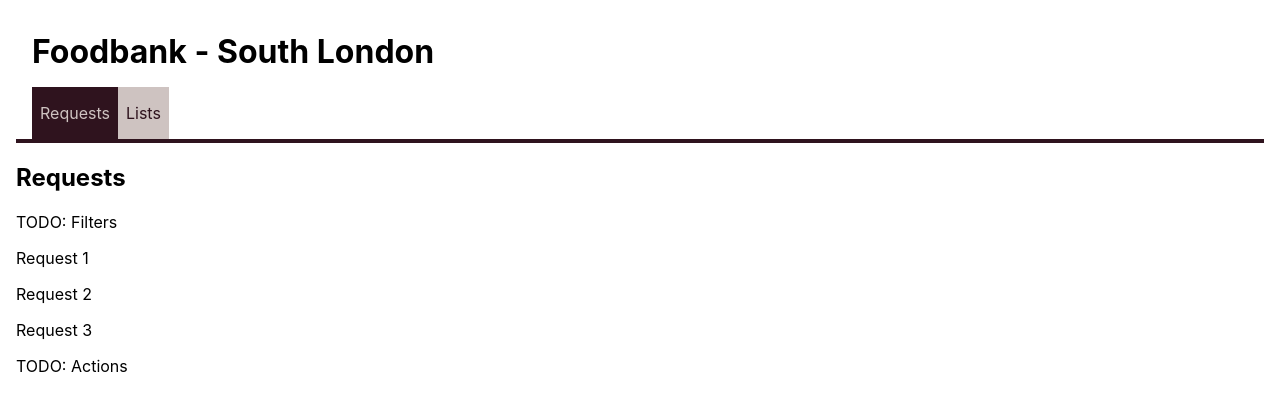
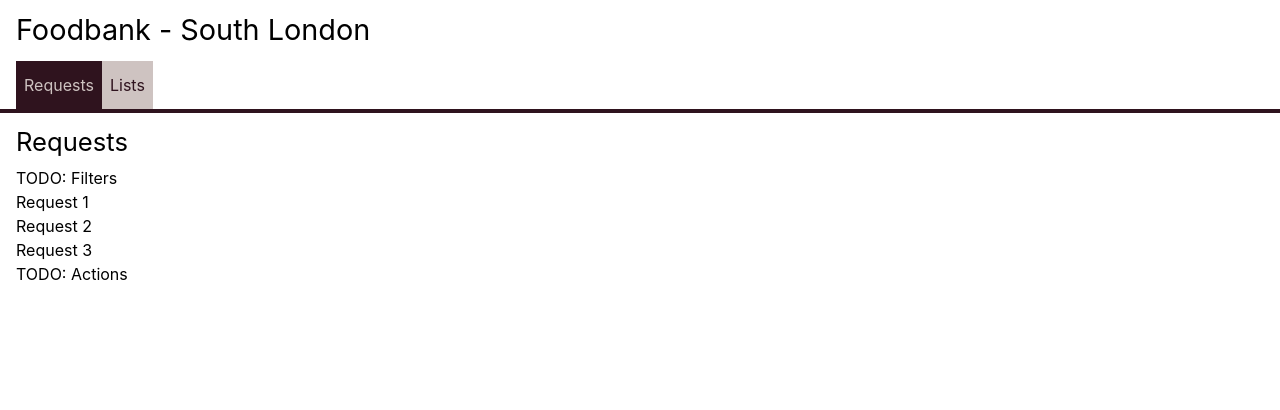
Before and after one commit to christchurchlondon/foodbank-southlondon, a React (Create React App) app in the folder frontend/: page / in a window 1280 px wide. Shown: the top 410 px of the page. Built offline with nearby package versions, Linux system fonts and the light colour scheme.

Commit message:
Cosmetic updates

```diff
--- a/frontend/src/App.css
+++ /dev/null
@@ -1,38 +0,0 @@
-.App {
-  text-align: center;
-}
-
-.App-logo {
-  height: 40vmin;
-  pointer-events: none;
-}
-
-@media (prefers-reduced-motion: no-preference) {
-  .App-logo {
-    animation: App-logo-spin infinite 20s linear;
-  }
-}
-
-.App-header {
-  background-color: #282c34;
-  min-height: 100vh;
-  display: flex;
-  flex-direction: column;
-  align-items: center;
-  justify-content: center;
-  font-size: calc(10px + 2vmin);
-  color: white;
-}
-
-.App-link {
-  color: #61dafb;
-}
-
-@keyframes App-logo-spin {
-  from {
-    transform: rotate(0deg);
-  }
-  to {
-    transform: rotate(360deg);
-  }
-}
--- a/frontend/src/App.jsx
+++ b/frontend/src/App.jsx
@@ -1,6 +1,5 @@
 import React from 'react';
 import Main from './components/main';
-import './App.css';
 
 function App() {
     return <Main />;
--- /dev/null
+++ b/frontend/src/components/common/loading.jsx
@@ -0,0 +1,5 @@
+import React from 'react';
+
+export default function Loading() {
+    return <p className="loading">Loading...</p>;
+}
--- a/frontend/src/components/main/styles/index.css
+++ b/frontend/src/components/main/styles/index.css
@@ -1,6 +1,6 @@
 
 /* Layout / Main styles */
 
-main {
+.contents {
     padding: 1rem;
 }
--- a/frontend/src/components/requests/index.jsx
+++ b/frontend/src/components/requests/index.jsx
@@ -2,6 +2,7 @@
 import { connect } from 'react-redux';
 import { getRequestsState } from '../../redux/selectors';
 import { fetchRequests } from '../../redux/actions';
+import Loading from '../common/loading';
 
 class Requests extends React.Component {
 
@@ -15,12 +16,21 @@
         const requestItems = this.props.items
             .map(item => <p key={item}>{ item }</p>);
 
+        // TODO make constants file for statuses
+        const contents = this.props.status === 'loading'
+            ? <Loading />
+            : (
+                <div>
+                    <h2>Requests</h2>
+                    <p>TODO: Filters</p>
+                    { requestItems }
+                    <p>TODO: Actions</p>
+                </div>
+            );
+
         return (
-            <div>
-                <h2>Requests</h2>
-                <p>TODO: Filters</p>
-                { requestItems }
-                <p>TODO: Actions</p>
+            <div className="requests-container">
+                { contents }
             </div>
         );
     }
--- a/frontend/src/index.css
+++ b/frontend/src/index.css
@@ -11,3 +11,19 @@
   font-family: source-code-pro, Menlo, Monaco, Consolas, 'Courier New',
     monospace;
 }
+
+h1, h2, h3, h4, h5, h6 {
+    margin: 0 0 1rem;
+}
+
+h1 {
+    font-size: 1.8rem;
+}
+
+h2 {
+    font-size: 1.6rem;
+}
+
+p {
+    margin: 0 0 .5rem;
+}
--- a/frontend/src/index.js
+++ b/frontend/src/index.js
@@ -1,6 +1,7 @@
 import React from 'react';
 import ReactDOM from 'react-dom';
 import { Provider } from 'react-redux';
+import './reset.css';
 import './index.css';
 import App from './App';
 import * as serviceWorker from './serviceWorker';
--- /dev/null
+++ b/frontend/src/reset.css
@@ -0,0 +1,48 @@
+/* http://meyerweb.com/eric/tools/css/reset/
+   v2.0 | 20110126
+   License: none (public domain)
+*/
+
+html, body, div, span, applet, object, iframe,
+h1, h2, h3, h4, h5, h6, p, blockquote, pre,
+a, abbr, acronym, address, big, cite, code,
+del, dfn, em, img, ins, kbd, q, s, samp,
+small, strike, strong, sub, sup, tt, var,
+b, u, i, center,
+dl, dt, dd, ol, ul, li,
+fieldset, form, label, legend,
+table, caption, tbody, tfoot, thead, tr, th, td,
+article, aside, canvas, details, embed,
+figure, figcaption, footer, header, hgroup,
+menu, nav, output, ruby, section, summary,
+time, mark, audio, video {
+    margin: 0;
+    padding: 0;
+    border: 0;
+    font-size: 100%;
+    font: inherit;
+    vertical-align: baseline;
+}
+/* HTML5 display-role reset for older browsers */
+article, aside, details, figcaption, figure,
+footer, header, hgroup, menu, nav, section {
+    display: block;
+}
+body {
+    line-height: 1;
+}
+ol, ul {
+    list-style: none;
+}
+blockquote, q {
+    quotes: none;
+}
+blockquote:before, blockquote:after,
+q:before, q:after {
+    content: '';
+    content: none;
+}
+table {
+    border-collapse: collapse;
+    border-spacing: 0;
+}
```
Also changed, not shown: frontend/src/logo.svg (deleted).
